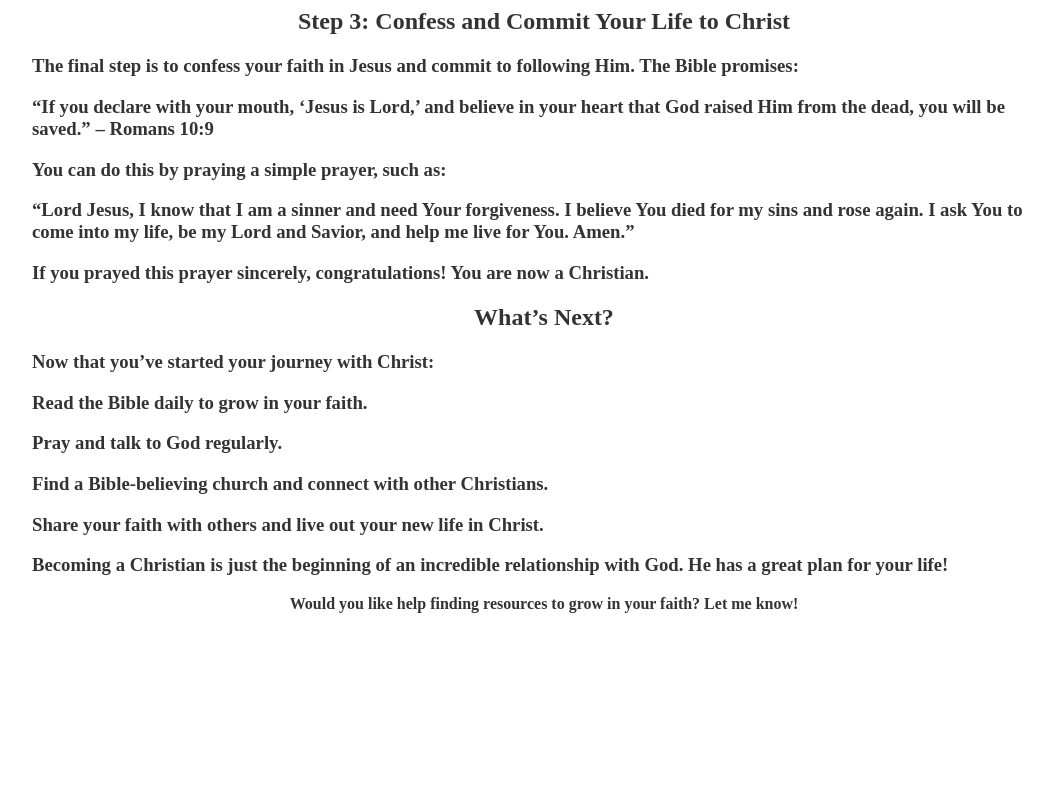
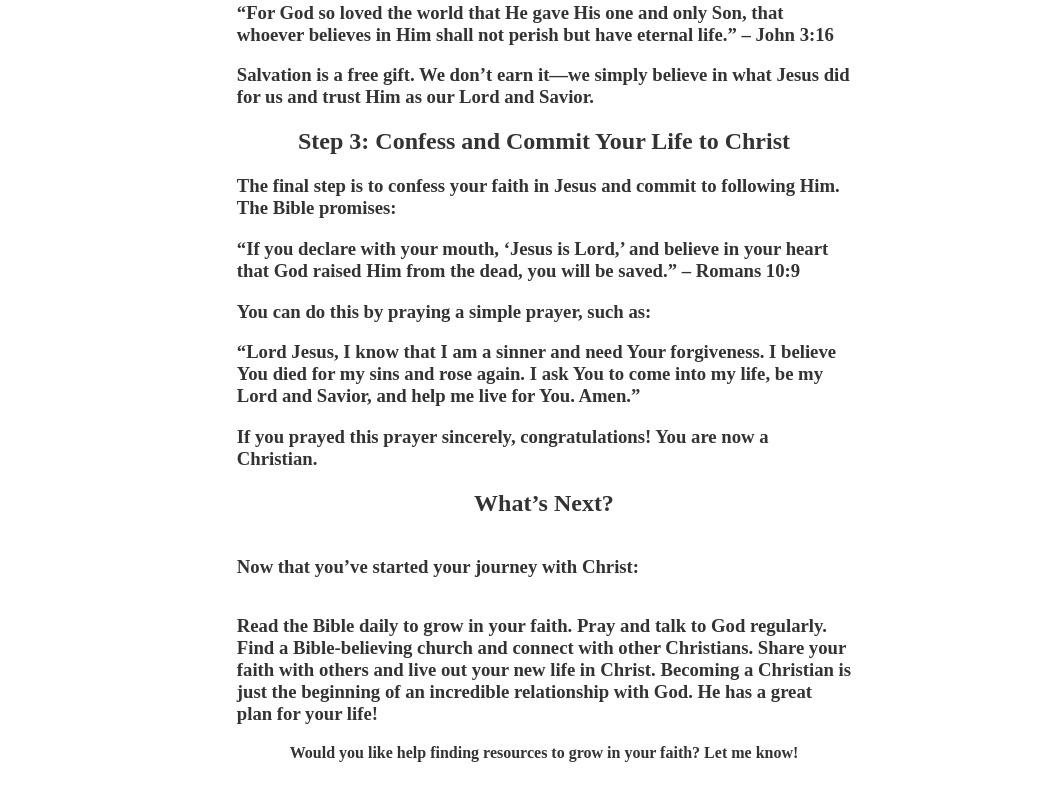
Before and after one commit to jstick2599/randomBibleFacts, a React (Create React App) app: page /BornAgainHowTo in a window 1280 px wide. Shown: the part 579-1379 px from the top of the page, without its empty margins (96-1149 px from the left). Before the commit the page ends 1192 px from the top, so only its background shows below. Built offline with nearby package versions, Linux system fonts and the light colour scheme.

Commit message:
fixed born again page

```diff
--- a/src/pages/BornAgainHowTo.js
+++ b/src/pages/BornAgainHowTo.js
@@ -23,13 +23,11 @@ function BornAgainHowTo(){
                 <h3>“Lord Jesus, I know that I am a sinner and need Your forgiveness. I believe You died for my sins and rose again. I ask You to come into my life, be my Lord and Savior, and help me live for You. Amen.”</h3>
                 <h3>If you prayed this prayer sincerely, congratulations! You are now a Christian.</h3>
                 <h2 className="nextStep">What’s Next?</h2>
-                <h3>Now that you’ve started your journey with Christ:</h3>
-                <h3>Read the Bible daily to grow in your faith.</h3>
-                <h3>Pray and talk to God regularly.</h3>
-                <h3>Find a Bible-believing church and connect with other Christians.</h3>
-                <h3>Share your faith with others and live out your new life in Christ.</h3>
-                <h3>Becoming a Christian is just the beginning of an incredible relationship with God. He has a great plan for your life!</h3>
-                <h4 className="bornAgainLastSentence">Would you like help finding resources to grow in your faith? Let me know!</h4>
+                <div className="bornAgainBottomSection">
+                    <h3>Now that you’ve started your journey with Christ:</h3>
+                    <h3>Read the Bible daily to grow in your faith. Pray and talk to God regularly. Find a Bible-believing church and connect with other Christians. Share your faith with others and live out your new life in Christ. Becoming a Christian is just the beginning of an incredible relationship with God. He has a great plan for your life!</h3>
+                    <h4 className="bornAgainLastSentence">Would you like help finding resources to grow in your faith? Let me know!</h4>
+                </div>
             </div>
         </div>
     )
--- a/src/styling/BornAgainHowTo.css
+++ b/src/styling/BornAgainHowTo.css
@@ -21,4 +21,17 @@
 .bornAgainLastSentence{
     display: flex;
     justify-content: center;
+    padding-bottom:5%;
 }
+.bornAgainDiv{
+    padding-left:20%;
+    padding-right:20%;
+
+}
+.bornAgainBottomSection{
+    display: flex;
+    flex-direction: column;
+    justify-content: center;
+
+
+}
```
